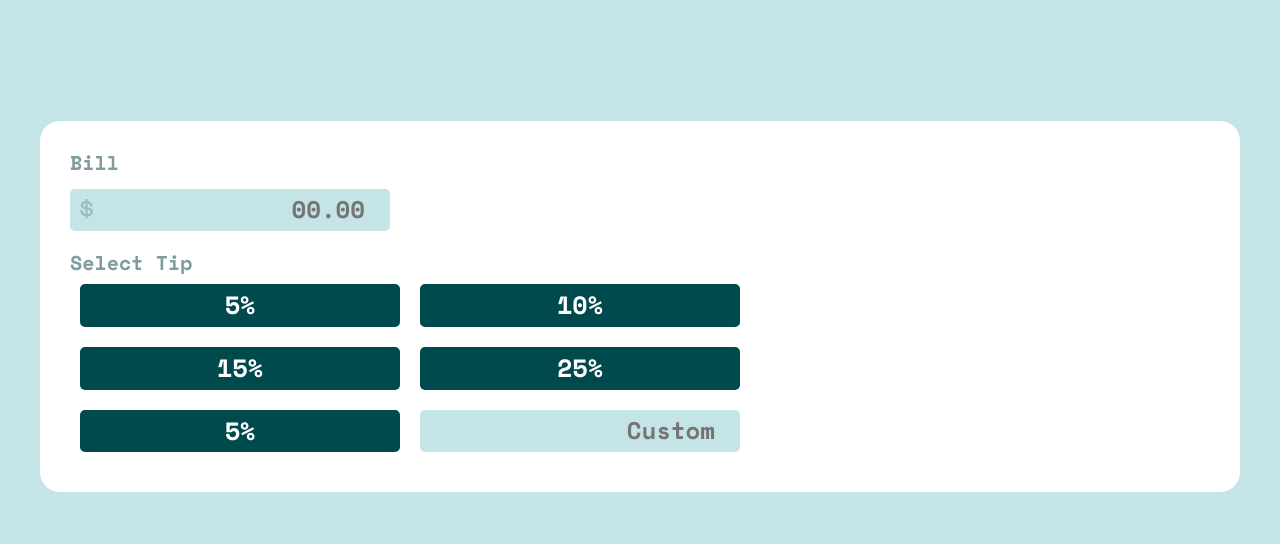
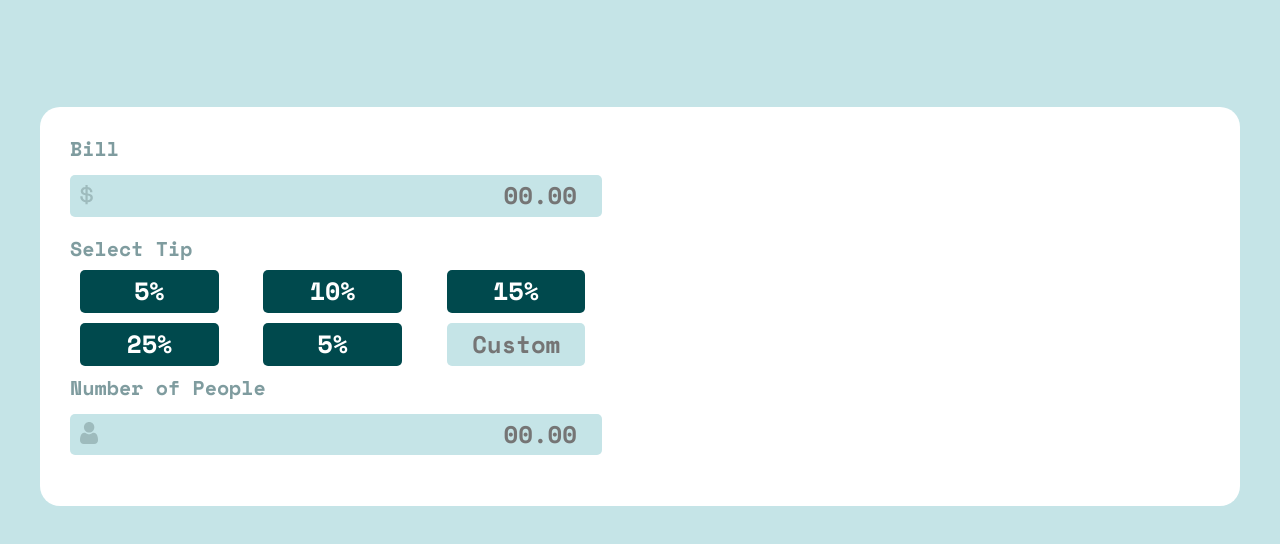
Before and after one commit to ArmandoAlmanza/TipCalculator, a website: page index.html in a window 1280 px wide. Shown: the part 162-706 px from the top of the page. Drawn offline with nearby package versions, Linux system fonts and the light colour scheme.

Commit message:
people section added

```diff
--- a/index.html
+++ b/index.html
@@ -23,6 +23,7 @@
                             type="number"
                             name="bill"
                             placeholder="00.00"
+                            id="bill"
                         />
                         <input
                             type="image"
@@ -48,6 +49,29 @@
                         />
                     </div>
                 </div>
+                <!-- People section -->
+                <div class="input__group">
+                    <label>Number of People</label>
+                    <div class="search">
+                        <input
+                            class="data"
+                            type="number"
+                            name="bill"
+                            id="people"
+                            placeholder="00.00"
+                        />
+                        <input
+                            type="image"
+                            src="./build/img/icon-person.svg"
+                            alt="dollar icon"
+                            class="data__icon icon"
+                        />
+                    </div>
+                </div>
+                <!-- Result section -->
+                <div class="input__group">
+
+                </div>
             </form>
         </main>
         <script src="./build/js/index.js"></script>
--- a/src/scss/export/_globals.scss
+++ b/src/scss/export/_globals.scss
@@ -27,11 +27,12 @@ p {
     margin: 0 auto;
     background-color: $White;
     border-radius: 2rem;
+    // height: auto;
     height: 100vh;
     padding: 3rem;
-    display: flex;
-    justify-content: space-between;
-    @include tablet{
+
+    @include tablet {
+        @include grid(2, 2rem);
         height: auto;
         margin: 10rem auto;
     }
@@ -41,17 +42,17 @@ img {
     max-width: 100%;
 }
 
-input{
+input {
     font-size: 2.4rem;
     background-color: $Light-grayish-cyan;
     display: block;
-    padding: .7rem 1rem;
+    padding: 0.7rem 1rem;
     border: none;
     border-radius: 5px;
     font-weight: 700;
     color: $Dark-cyan;
 }
-label{
+label {
     font-size: 2rem;
     color: $Dark-grayish-cyan;
     font-weight: 500;
--- a/src/scss/export/_utilities.scss
+++ b/src/scss/export/_utilities.scss
@@ -28,11 +28,14 @@
         background-color: $blue;
         color: $Dark-cyan;
     }
+    @include tablet {
+        width: 80%;
+    }
 }
 
-.correct{
+.correct {
     border: 1px solid $blue;
 }
-.incorrect{
+.incorrect {
     border: 1px solid rgb(248, 113, 59);
 }
--- a/src/scss/layout/_bill.scss
+++ b/src/scss/layout/_bill.scss
@@ -3,6 +3,9 @@
 	position: relative;
 	outline: none;
 	top: 1.5rem;
+	@include tablet{
+		width: 95%;
+	}
 }
 .data__icon{
 	position: relative;
@@ -10,3 +13,6 @@
 	width: 3.4rem;
 	background: transparent;
 }
+.icon{
+	width: 3.8rem;
+}
--- a/src/scss/layout/_tip.scss
+++ b/src/scss/layout/_tip.scss
@@ -1,9 +1,20 @@
-.tip__btns{
-	@include grid(2, 2rem);
-	padding: 1rem;
+.tip__btns {
+    @include grid(2, 2rem);
+    padding: 1rem;
+    @include tablet {
+        @include grid(3, 1rem);
+    }
 }
 
-.custom{
-	width: 100%;
-	text-align: right;
+.custom {
+    width: 100%;
+    text-align: right;
+    outline: none;
+
+    &:focus {
+        border: 1px solid $blue;
+    }
+    @include tablet {
+        width: 80%;
+    }
 }
```
Also changed, not shown: build/css/app.css, 1 other file.
